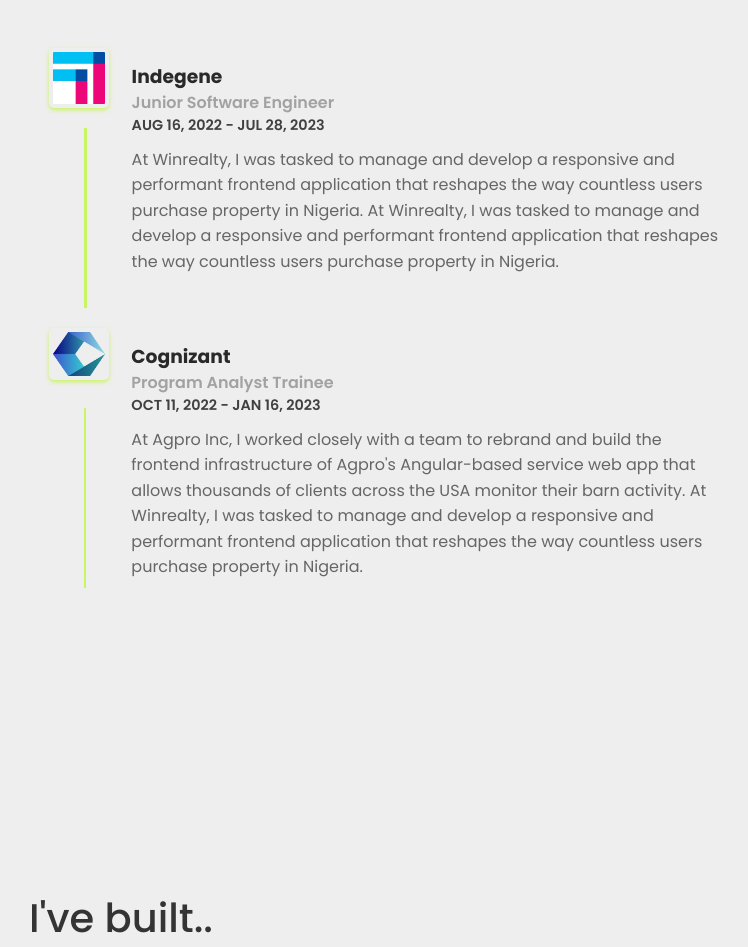
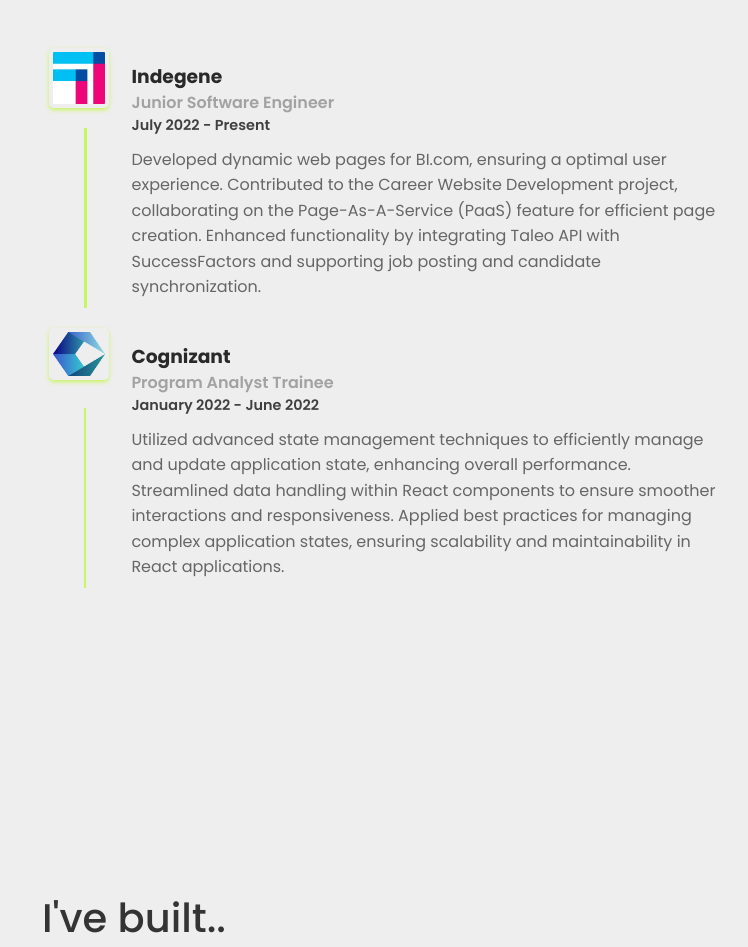
Before and after one commit to sowmya1066/portfolio_, a React (Vite) app: page / in a window 1280 px wide. Shown: the part 1685-2632 px from the top of the page, without its empty margins (111-859 px from the left). Built offline with nearby package versions, Linux system fonts and the light colour scheme.

Commit message:
final commit

```diff
--- a/components/Contact.jsx
+++ b/components/Contact.jsx
@@ -31,7 +31,7 @@
       <h1 className="contact--me--head">Let's connect</h1>
       <ul className="contact-icons">
         <li>
-          <a href="#">
+          <a href="mailto:sowmyaa2406@gmail.com">
             <img src={EMailIcon} alt="Email Icon" />
           </a>
         </li>
--- a/components/Experience.jsx
+++ b/components/Experience.jsx
@@ -52,14 +52,14 @@
           <div className="company-details">
             <h3>Indegene</h3>
             <p className="company-details-p">Junior Software Engineer</p>
-            <p className="tab-dates">AUG 16, 2022 - JUL 28, 2023</p>
+            <p className="tab-dates">July 2022 - Present</p>
             <p className="tab-paragraph">
-              At Winrealty, I was tasked to manage and develop a responsive and
-              performant frontend application that reshapes the way countless
-              users purchase property in Nigeria. At Winrealty, I was tasked to
-              manage and develop a responsive and performant frontend
-              application that reshapes the way countless users purchase
-              property in Nigeria.
+              Developed dynamic web pages for BI.com, ensuring a optimal user
+              experience. Contributed to the Career Website Development project,
+              collaborating on the Page-As-A-Service (PaaS) feature for
+              efficient page creation. Enhanced functionality by integrating
+              Taleo API with SuccessFactors and supporting job posting and
+              candidate synchronization.
             </p>
           </div>
         </div>
@@ -69,14 +69,14 @@
           <div className="company-details">
             <h3>Cognizant</h3>
             <p className="company-details-p">Program Analyst Trainee</p>
-            <p className="tab-dates">OCT 11, 2022 - JAN 16, 2023</p>
+            <p className="tab-dates">January 2022 - June 2022</p>
             <p className="tab-paragraph">
-              At Agpro Inc, I worked closely with a team to rebrand and build
-              the frontend infrastructure of Agpro's Angular-based service web
-              app that allows thousands of clients across the USA monitor their
-              barn activity. At Winrealty, I was tasked to manage and develop a
-              responsive and performant frontend application that reshapes the
-              way countless users purchase property in Nigeria.
+              Utilized advanced state management techniques to efficiently
+              manage and update application state, enhancing overall
+              performance. Streamlined data handling within React components to
+              ensure smoother interactions and responsiveness. Applied best
+              practices for managing complex application states, ensuring
+              scalability and maintainability in React applications.
             </p>
           </div>
         </div>
--- a/components/Navigation.jsx
+++ b/components/Navigation.jsx
@@ -73,8 +73,9 @@
 
             <h2>A passionate Frontend Developer</h2>
             <p>
-              A Frontend Developer and Visual Designer with experience in web
-              design, brand identity and product design.
+              A strong background in web design, visual identity, and product
+              design. Passionate about creating engaging user experiences and
+              innovative digital solutions.
             </p>
           </div>
           <a
--- a/css/project.css
+++ b/css/project.css
@@ -71,7 +71,7 @@
   font-weight: 500;
   font-size: 2.5rem;
   margin-bottom: -110px;
-  margin-left: 140px;
+  margin-left: 153px;
   margin-top: 210px;
 }
 @media only screen and (max-width: 568px) {
@@ -93,7 +93,7 @@
     font-weight: 500;
     margin-bottom: -290px;
     margin-left: 40px;
-    margin-top: 480px;
+    margin-top: 505px;
   }
   .card-img {
     width: 100%;
--- a/src/App.jsx
+++ b/src/App.jsx
@@ -15,7 +15,7 @@
 // Define a Loader component using ldrs
 const Loader = () => (
   <div className="loader-container">
-    <l-hourglass size="80" stroke="3" speed="1" color="#9fcf2e"></l-hourglass>
+    <l-hourglass size="65" stroke="3" speed="1" color="#9fcf2e"></l-hourglass>
   </div>
 );
 
--- a/src/Card.jsx
+++ b/src/Card.jsx
@@ -7,22 +7,16 @@
 
 const projects = [
   {
-    projectName: "Shopon",
-    details: "React, Redux",
-    bgImage: Shopon,
-    link: "https://example.com/shopon",
-  },
-  {
-    projectName: "Project 4",
-    details: "Details for Project 4",
+    projectName: "Next Food",
+    details: "NextJS",
     bgImage: NextFood,
-    link: "https://example.com/project4",
+    link: "https://next-food-iota.vercel.app/meals",
   },
   {
     projectName: "ZenList",
     details: "JavaScript",
     bgImage: ZenList,
-    link: "https://example.com/zenlist",
+    link: "https://zen-list.vercel.app/",
   },
   {
     projectName: "Wheel Trek",
@@ -37,6 +31,12 @@
     link: "https://alpha-finance-sowmya.netlify.app/",
   },
   {
+    projectName: "Shopon",
+    details: "ReactJS",
+    bgImage: Shopon,
+    link: "https://shopon-green.vercel.app/",
+  },
+  {
     projectName: "Project 6",
     details: "Details for Project 6",
     bgImage: htmlImg,
```
